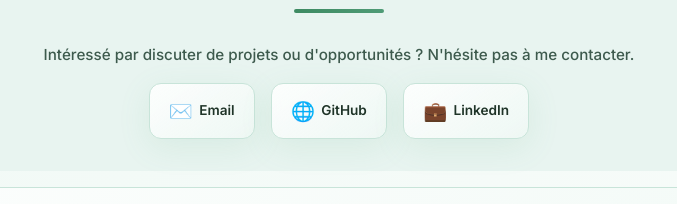
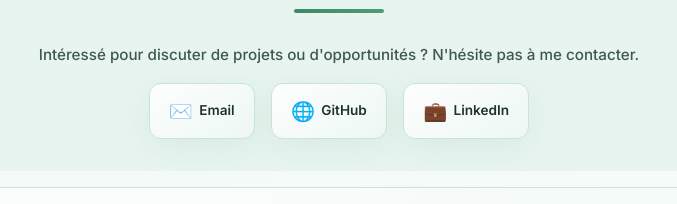
Before and after one commit to belowtheocean/Portfolio, a plain HTML site: page index.html in a window 1280 px wide. Shown: the part 1445-1649 px from the top of the page, 301-978 px from the left. Drawn offline with nearby package versions, Linux system fonts and the light colour scheme.

Commit message:
typo fix

```diff
--- a/index.html
+++ b/index.html
@@ -77,7 +77,7 @@
         <div class="container">
             <h2 class="section-title">Me Contacter</h2>
             <div class="contact-content">
-                <p>Intéressé par discuter de projets ou d'opportunités ? N'hésite pas à me contacter.</p>
+                <p>Intéressé pour discuter de projets ou d'opportunités ? N'hésite pas à me contacter.</p>
                 <div class="contact-links">
                     <a href="mailto:lydie.bouthviseth@gmail.com" class="contact-button">
                         <span class="contact-icon">✉️</span> Email
```
